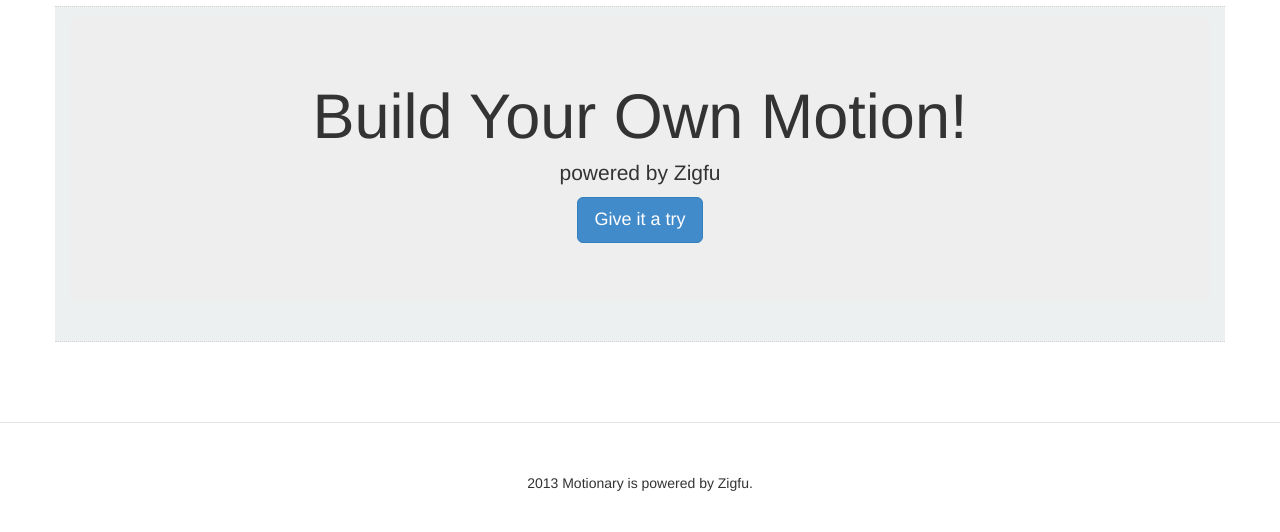
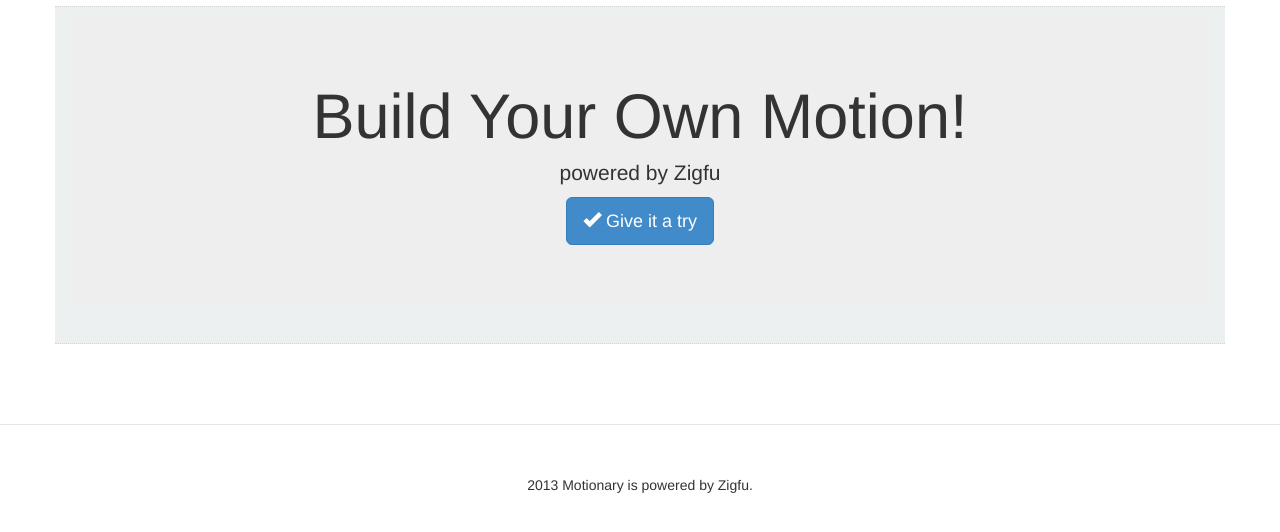
Before and after one commit to dekwilde/Motionary, a PHP site: page / in a window 1280 px wide. Shown: the part 54-586 px from the top of the page. Run offline with PHP 8.4, Linux system fonts and the light colour scheme; some libraries are stand-ins or nearby versions.

Commit message:
small update related to UI

```diff
--- a/index.php
+++ b/index.php
@@ -6,7 +6,7 @@ require 'header.php';
 $out['content'] = '<div class="jumbotron">
   	<h1>Build Your Own Motion!</h1>
   	<p>powered by Zigfu</p>
-  	<p><a class="btn btn-primary btn-lg">Give it a try</a></p>
+  	<p><a class="btn btn-primary btn-lg"><span class="glyphicon glyphicon-ok"></span> Give it a try</a></p>
 	</div>';
 
 require 'footer.php';
--- a/js/request.js
+++ b/js/request.js
@@ -51,7 +51,7 @@ window.onload = function() {
 			$('#btn-request-vid').html('Request');
 			if(msg.status==1){
 				console.log("status "+msg.status);
-				$('.area_body').html('<div class="panel panel-default col-lg-6 col-lg-offset-3"><div class="panel-body"><h1>Congradulations!</h1>You have sent a video request successfully.<br/>Your video link is below: <br/><a href="/kinect/video.php/dtls/'+msg.alphaid+'">Check you request!</a></div></div>');
+				$('.area_body').html('<div class="panel panel-default col-lg-6 col-lg-offset-3"><div class="panel-body"><h1>Congradulations!</h1>You have sent a video request successfully.<br/>Your video link is below: <br/><a class="btn btn-default btn-sm" href="/kinect/video.php/dtls/'+msg.alphaid+'">Check you request</a></div></div>');
 			}else{
 				$.each(msg.errors,function(k,v){
 					$('label[for='+k+']').append('<span class="label label-warning">'+v+'</span>');
--- a/lib/video.lib.php
+++ b/lib/video.lib.php
@@ -29,7 +29,7 @@
   		'".sprintf('%u',ip2long($arr['ip']))."'
   		)");
 
-		$alpha = alphaID(mysql_insert_id(),false,7, 9962327197);
+		$alpha = alphaID(mysql_insert_id(),false,7, 'KOvideo99623773in');
 
   		mysql_query("UPDATE videoData SET identity = '".$alpha."' WHERE vid =".mysql_insert_id());
 
--- a/video.php
+++ b/video.php
@@ -19,7 +19,8 @@
 				.$result['ytoutubeID'].'<br/>Owner is '
 				.$result['owner'].'<br/>Request Time is '
 				.$result['requestTime'].'<br/>Deadline is '
-				.$date->format('Y-m-d H:i:s')
+				.$date->format('Y-m-d H:i:s').'<br/>Tag(s) are '
+				.$result['tag']
 				.'<br/><button type="button" class="btn btn-primary disabled"><span class="glyphicon glyphicon-usd"></span>Contribute Your Motion Now!</button>
 			</div>
 		</div>
```
